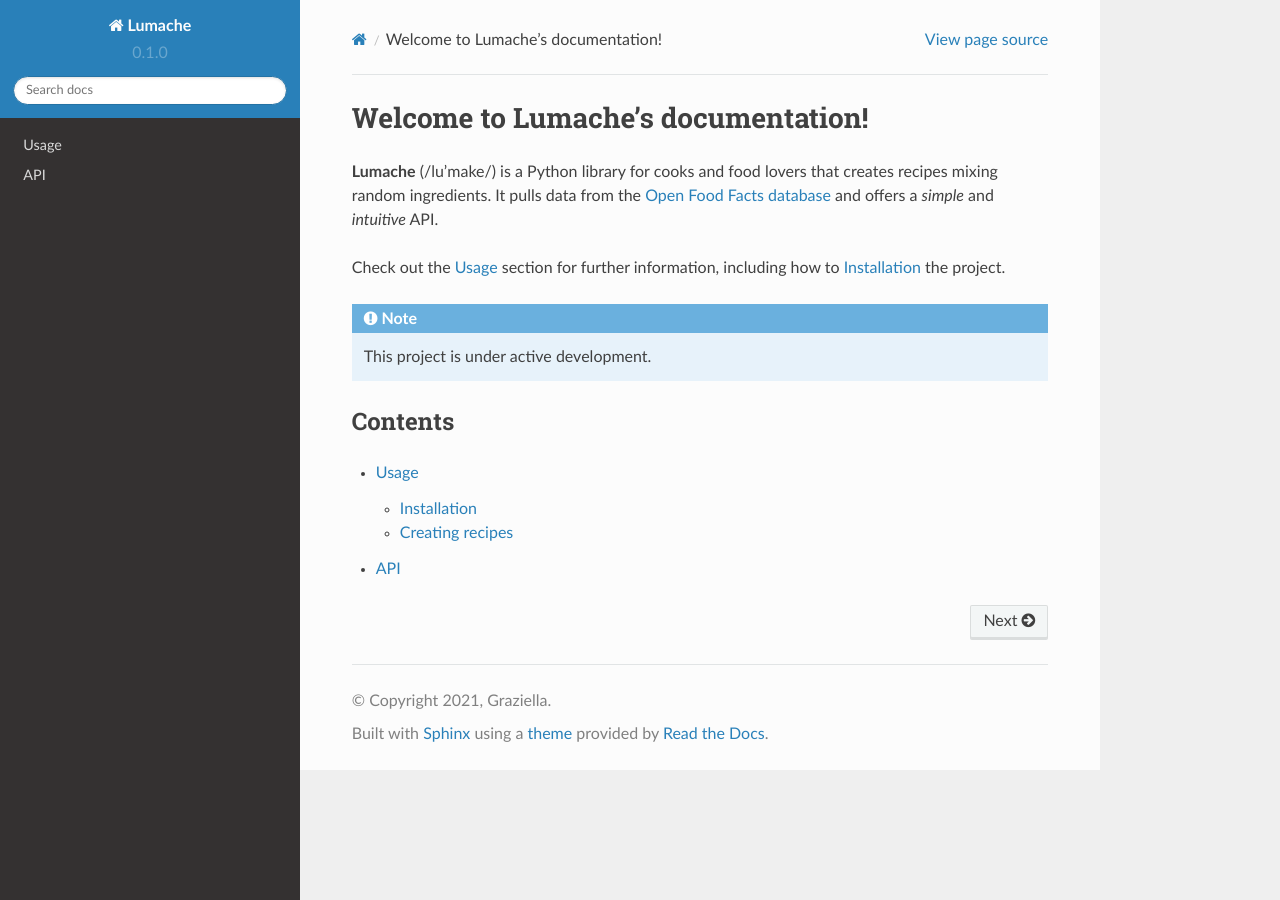
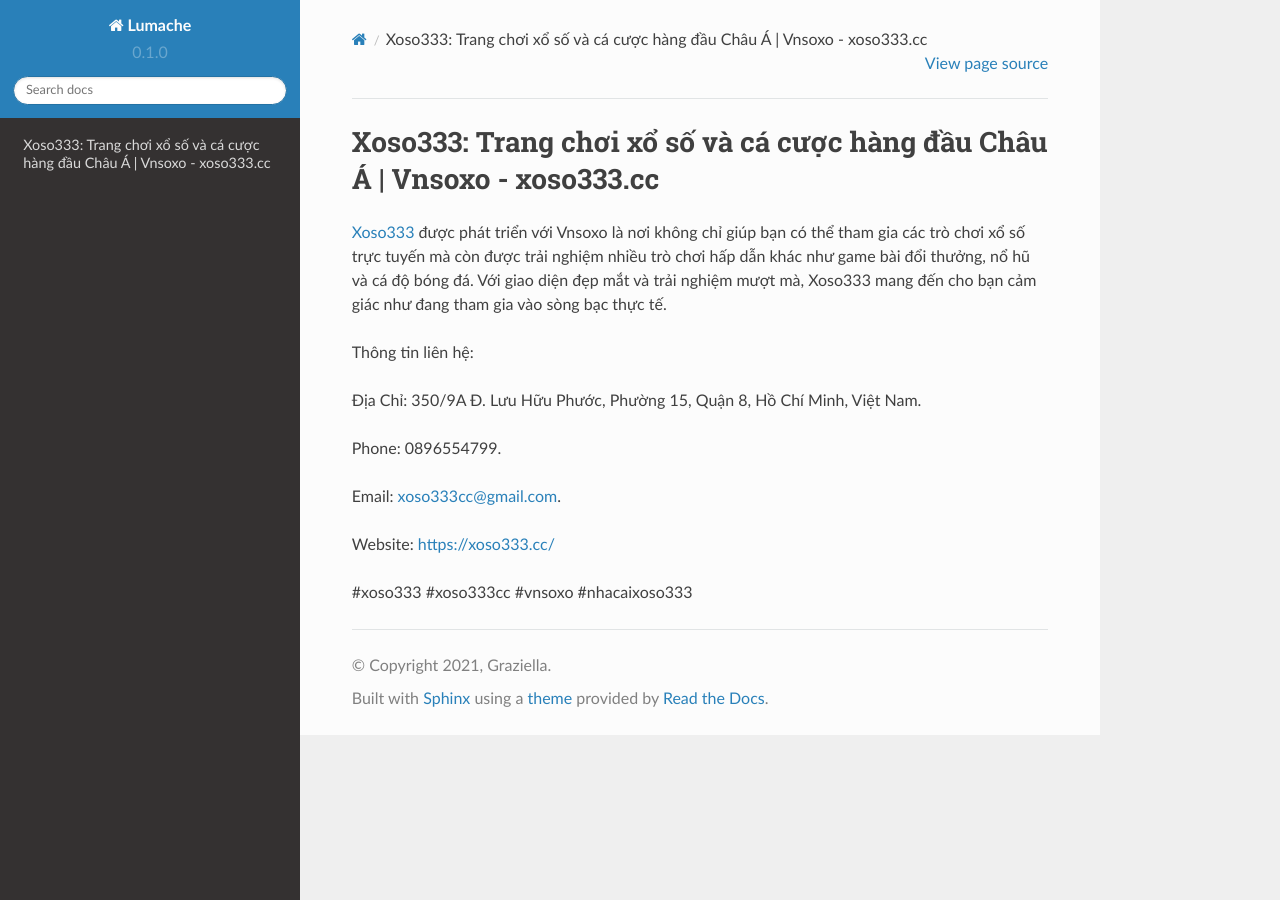
Before and after one commit to socialentity1/xoso333cc, a Sphinx documentation site: the page built from docs/source/index.rst, in a window 1280 px wide. Built offline with Sphinx 7.4.7 and the Read the Docs theme 2.0.0, drawn with Linux system fonts in a browser that asks for light colours.

Commit message:
Update index.rst

```diff
--- a/docs/source/index.rst
+++ b/docs/source/index.rst
@@ -1,22 +1,16 @@
-Welcome to Lumache's documentation!
+Xoso333: Trang chơi xổ số và cá cược hàng đầu Châu Á | Vnsoxo - xoso333.cc
 ===================================
 
-**Lumache** (/lu'make/) is a Python library for cooks and food lovers
-that creates recipes mixing random ingredients.
-It pulls data from the `Open Food Facts database <https://world.openfoodfacts.org/>`_
-and offers a *simple* and *intuitive* API.
+`Xoso333 <https://xoso333.cc/>`_ được phát triển với Vnsoxo là nơi không chỉ giúp bạn có thể tham gia các trò chơi xổ số trực tuyến mà còn được trải nghiệm nhiều trò chơi hấp dẫn khác như game bài đổi thưởng, nổ hũ và cá độ bóng đá. Với giao diện đẹp mắt và trải nghiệm mượt mà, Xoso333 mang đến cho bạn cảm giác như đang tham gia vào sòng bạc thực tế.
 
-Check out the :doc:`usage` section for further information, including
-how to :ref:`installation` the project.
+Thông tin liên hệ:
 
-.. note::
+Địa Chỉ: 350/9A Đ. Lưu Hữu Phước, Phường 15, Quận 8, Hồ Chí Minh, Việt Nam.
 
-   This project is under active development.
+Phone: 0896554799.
 
-Contents
---------
+Email: xoso333cc@gmail.com.
 
-.. toctree::
+Website: https://xoso333.cc/
 
-   usage
-   api
+#xoso333 #xoso333cc #vnsoxo #nhacaixoso333
```
